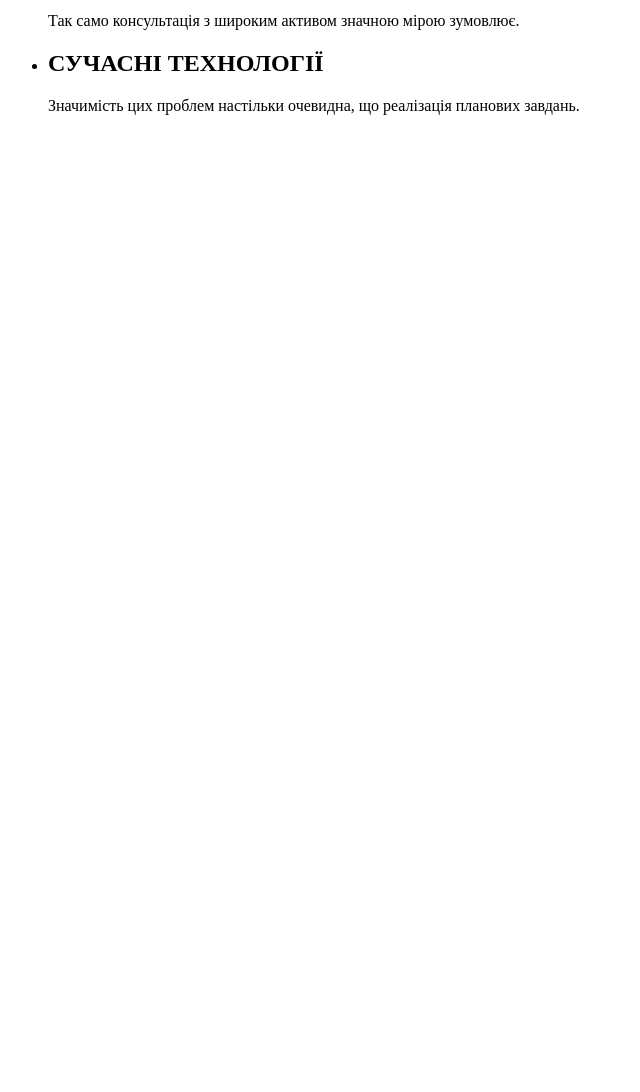
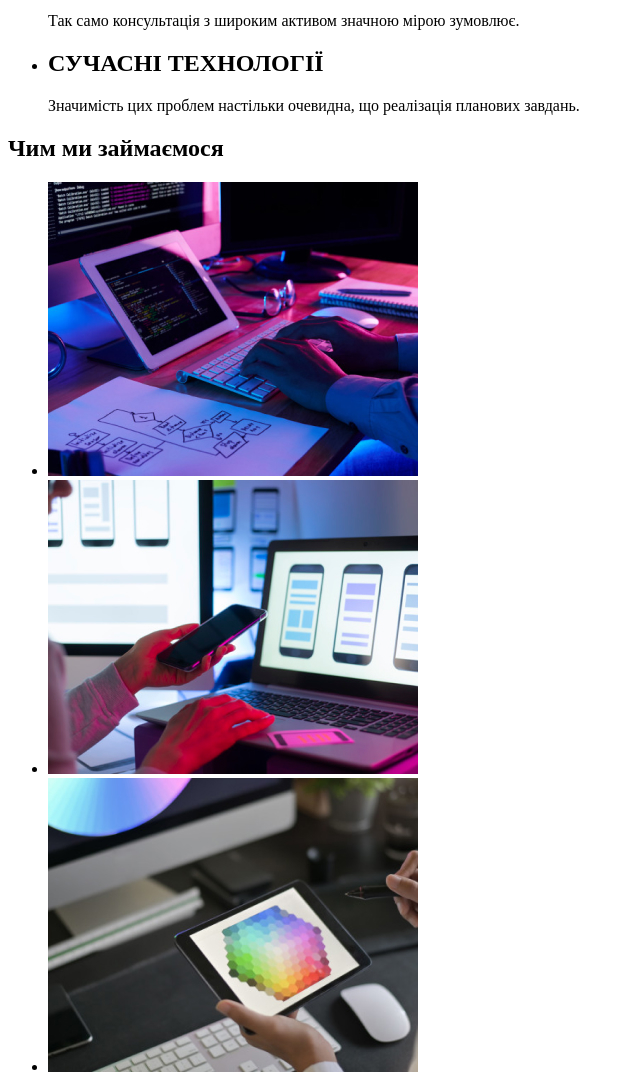
Before and after one commit to Vetik007/goit-markup-hw-01, a plain HTML site: page index.html in a window 1280 px wide. Shown: the part 460-1552 px from the top of the page, without its empty margins (0-640 px from the left). Before the commit the page ends 800 px from the top, so only its background shows below. Drawn offline with Linux system fonts and the light colour scheme.

Commit message:
створені: папку images та секція "Чим ми займаємось"

```diff
--- a/index.html
+++ b/index.html
@@ -51,6 +51,16 @@
         </ul>
      </section>
 
+     <!--What are we doing section-->
+     <section>
+        <h2>Чим ми займаємося</h2>
+        <ul>
+            <li><img src="/images/box 1.jpg" alt="" width="370"></li>
+            <li><img src="/images/box 2.jpg" alt="" width="370"></li>
+            <li><img src="/images/box 3.jpg" alt="" width="370"></li>
+        </ul>
+     </section>
+
 
 </body>
 </html>
```
Also changed, not shown: images/box 1.jpg (added), images/box 2.jpg (added), images/box 3.jpg (added).
